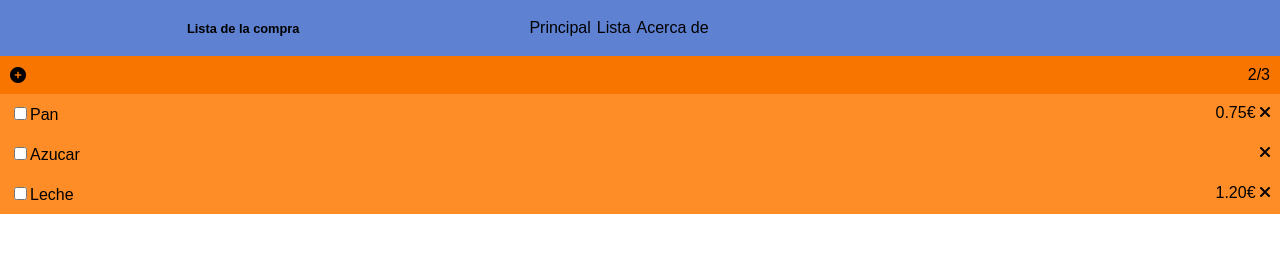
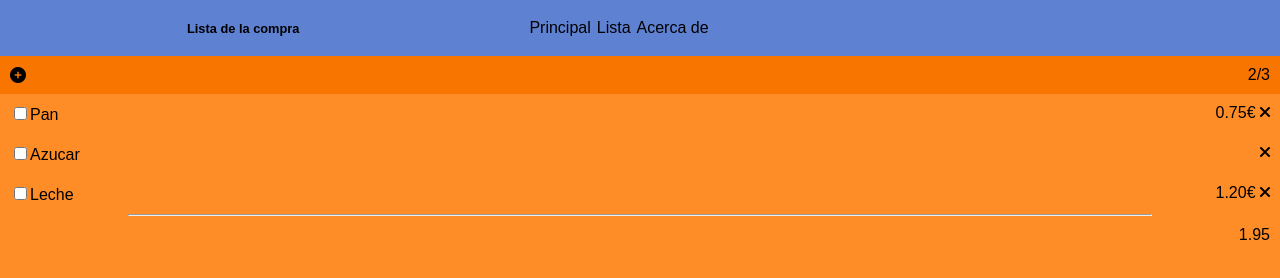
Before and after one commit to AdrianArcoGonzalez/202207-w1ch4-adrian-arco, a plain HTML site: page index.html in a window 1280 px wide. Drawn offline with Linux system fonts and the light colour scheme.

Commit message:
add full height on section

```diff
--- a/css/style.css
+++ b/css/style.css
@@ -11,6 +11,12 @@ html {
 }
 body {
     margin: 0;
+    height: 100vh;
+}
+.megadiv {
+    display: flex;
+    flex-direction: column;
+    height: 100%;
 }
 .header-box {
     background-color: var(--main-header-color);
@@ -74,3 +80,22 @@ body {
 .product-price {
     padding: 10px;
 }
+.price-result-box {
+    background-color: var(--main-section-orange-light);
+    width: 100%;
+    flex: 1;
+}
+.price-result-box__line {
+    align-self: center;
+    margin: 0;
+    width: 80%;
+}
+.box__line {
+    display: flex;
+    justify-content: center;
+}
+.price-result-box__price {
+    display: flex;
+    justify-content: flex-end;
+    padding: 10px;
+}
--- a/index.html
+++ b/index.html
@@ -17,6 +17,7 @@
         <title>Lista</title>
     </head>
     <body>
+        <div class="megadiv">
             <header class="header-box">
                 <div class="title-box">
                     <h1 class="title-box__title">Lista de la compra</h1>
@@ -72,5 +73,12 @@
                     </li>
                 </ul>
             </section>
+            <section class="price-result-box">
+                <span class="box__line">
+                    <hr class="price-result-box__line" />
+                </span>
+                <div class="price-result-box__price">1.95</div>
+            </section>
+        </div>
     </body>
 </html>
```
Lines whose indentation alone changed are shown as unchanged.
